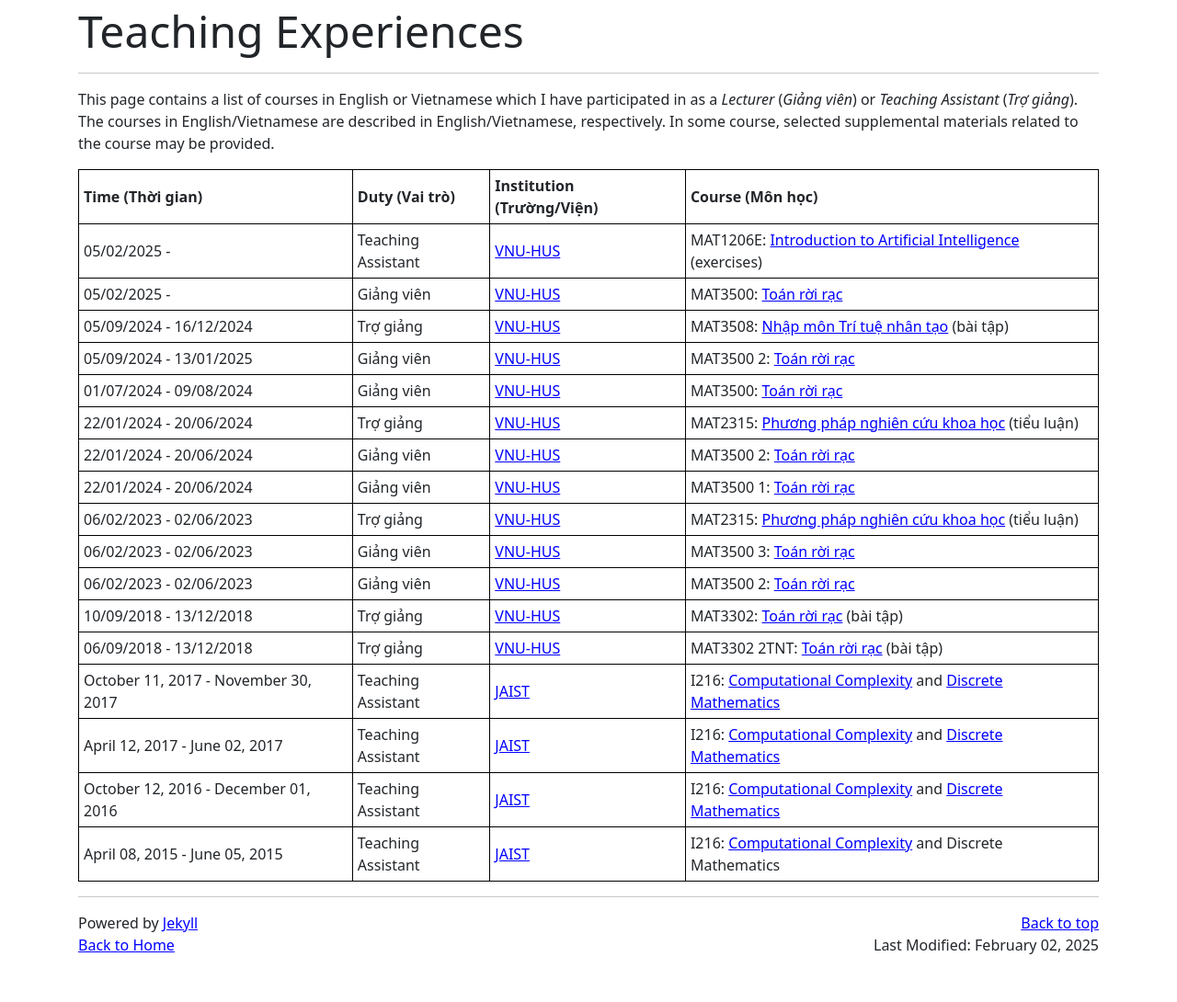
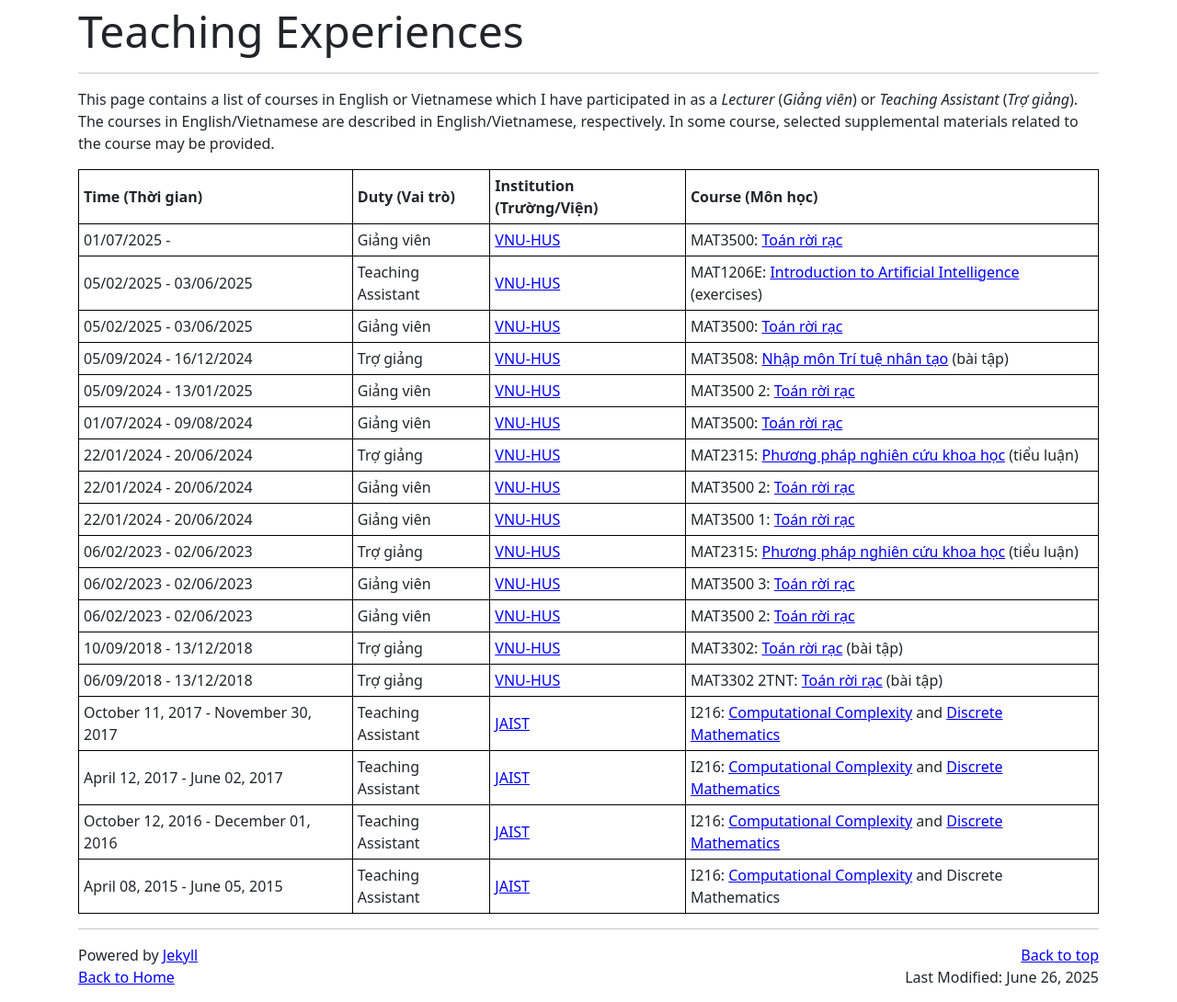
Before and after one commit to hoanganhduc/hoanganhduc.github.io, a Jekyll site: the page built from teaching.md, in a window 1280 px wide. Shown: the whole page at 92% size. Built offline with Jekyll 4.4.1, drawn with Linux system fonts in a browser that asks for light colours; nearby versions of some CDN libraries; a style sheet for code colours, icons or effects is not loaded; before the commit the page ends 1055 px from its top, so only the background shows below that.

Commit message:
Updated @ 2025-06-26  22:00:44 ICT

```diff
--- a/teaching.md
+++ b/teaching.md
@@ -2,7 +2,7 @@
 layout: default
 title: Teaching Experiences
 permalink: /teaching/
-last_modified_at: 2025-02-02
+last_modified_at: 2025-06-26
 description: This page contains a list of Duc A. Hoang's teaching experiences
 keywords: teaching, course, Duc A. Hoang
 ---
@@ -13,8 +13,9 @@ In some course, selected supplemental materials related to the course may be pro
 
 | Time (Thời gian) | Duty (Vai trò) | Institution (Trường/Viện) | Course (Môn học) |
 |:-----|:-----|:------------|:-------|
-| 05/02/2025 - | Teaching Assistant | [VNU-HUS](http://hus.vnu.edu.vn/) | MAT1206E: [Introduction to Artificial Intelligence]({{ site.baseurl }}/teaching/VNU-HUS/2025/spring/MAT1206E/) (exercises) |
-| 05/02/2025 - | Giảng viên | [VNU-HUS](http://hus.vnu.edu.vn/) | MAT3500: [Toán rời rạc]({{ site.baseurl }}/teaching/VNU-HUS/2025/spring/MAT3500/) |
+| 01/07/2025 - | Giảng viên | [VNU-HUS](http://hus.vnu.edu.vn/) | MAT3500: [Toán rời rạc]({{ site.baseurl }}/teaching/VNU-HUS/2025/summer/MAT3500/) |
+| 05/02/2025 - 03/06/2025 | Teaching Assistant | [VNU-HUS](http://hus.vnu.edu.vn/) | MAT1206E: [Introduction to Artificial Intelligence]({{ site.baseurl }}/teaching/VNU-HUS/2025/spring/MAT1206E/) (exercises) |
+| 05/02/2025 - 03/06/2025 | Giảng viên | [VNU-HUS](http://hus.vnu.edu.vn/) | MAT3500: [Toán rời rạc]({{ site.baseurl }}/teaching/VNU-HUS/2025/spring/MAT3500/) |
 | 05/09/2024 - 16/12/2024 | Trợ giảng | [VNU-HUS](http://hus.vnu.edu.vn/) | MAT3508: [Nhập môn Trí tuệ nhân tạo]({{ site.baseurl }}/teaching/VNU-HUS/2024/winter/MAT3508/) (bài tập) |
 | 05/09/2024 - 13/01/2025 | Giảng viên | [VNU-HUS](http://hus.vnu.edu.vn/) | MAT3500 2: [Toán rời rạc]({{ site.baseurl }}/teaching/VNU-HUS/2024/winter/MAT3500-2/) |
 | 01/07/2024 - 09/08/2024 | Giảng viên | [VNU-HUS](http://hus.vnu.edu.vn/) | MAT3500: [Toán rời rạc]({{ site.baseurl }}/teaching/VNU-HUS/2024/summer/MAT3500/) |
```
Also changed, not shown: 1 other file.
